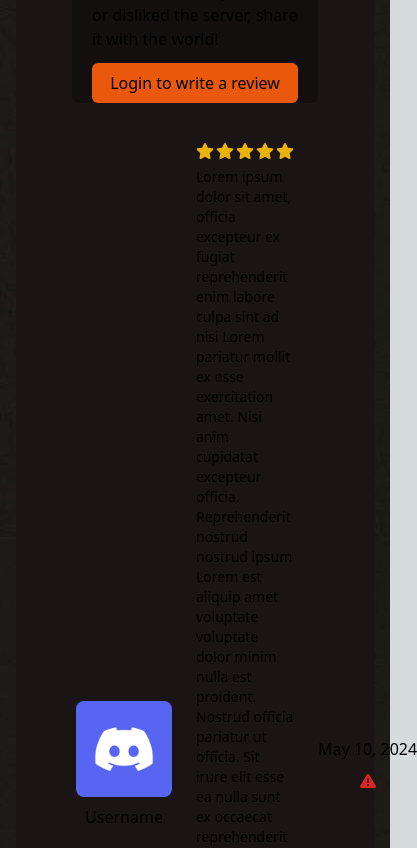
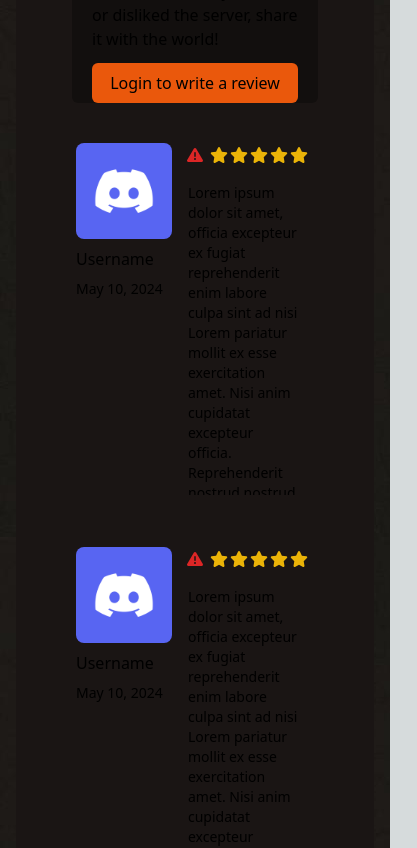
Before and after one commit to sajadisam/Toplist, a Next.js app: page /servers/Mythical in a window 390 px wide. Shown: the part 2063-2911 px from the top of the page, 417 px wide, since content can reach past the window. Built offline with nearby package versions, Linux system fonts and the light colour scheme.

Commit message:
Make reviews responsive

```diff
--- a/src/components/pages/servers/review.tsx
+++ b/src/components/pages/servers/review.tsx
@@ -13,6 +13,17 @@ interface ReviewProps {
 }
 
 export default function Review({ user, rating, description }: ReviewProps) {
+  return <>
+    <div className="2md:block hidden">
+      <ReviewLarge user={user} rating={rating} description={description} />
+    </div>
+    <div className="2md:hidden block">
+      <ReviewSmall user={user} rating={rating} description={description} />
+    </div>
+  </>;
+}
+
+function ReviewLarge({ user, rating, description }: ReviewProps) {
   return <>
     <div>
       <div className="flex justify-between items-center gap-4 py-3 px-5 my-7">
@@ -40,3 +51,34 @@ export default function Review({ user, rating, description }: ReviewProps) {
     </div>
   </>;
 }
+
+function ReviewSmall({ user, rating, description }: ReviewProps) {
+  return <>
+    <div>
+      <div className="gap-4 py-3 px-5 my-7">
+        <div className="flex">
+          <div className="flex flex-col gap-2 ">
+            <img src={user.avatar} className="max-h-24 max-w-24 rounded-lg" />
+            <h4>{user.name}</h4>
+            <div className="flex flex-col gap-1">
+              <span className="text-nowrap text-sm">
+                {(new Date()).toLocaleDateString('en-us', { year: "numeric", month: "short", day: "numeric" })}
+              </span>
+            </div>
+          </div>
+          <div className="flex flex-col gap-2 px-2">
+            <div className="flex items-center">
+              <button><FontAwesomeIcon icon={faWarning} className="text-red-600" width={30} height={30} /></button>
+              <div className="flex gap-0.5">
+                {(Array(5).fill(0).map((_, index) => (
+                  <FontAwesomeIcon icon={faStar} className={`${index < rating ? "text-yellow-500" : "text-gray-700"}`} />
+                )))}
+              </div>
+            </div>
+            <p className="text-sm max-h-80 overflow-y-auto py-2 px-2">{description}</p>
+          </div>
+        </div>
+      </div>
+    </div>
+  </>;
+}
```
